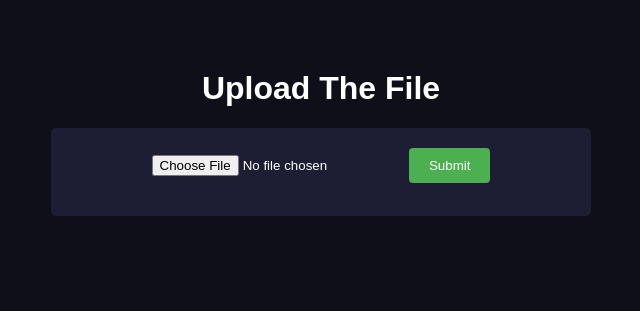
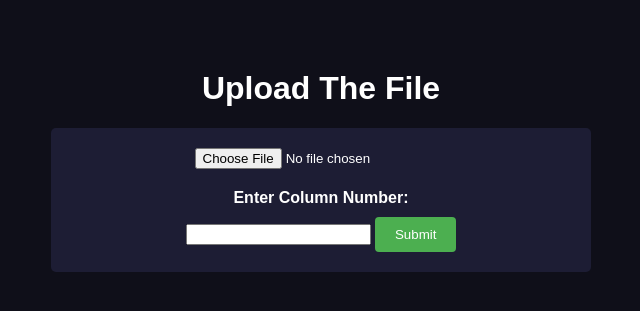
Before and after one commit to ShrutiSharma77/research-data-analyzer, a Flask app: page / in a window 1280 px wide. Shown: the part 98-409 px from the top of the page, without its empty margins (319-959 px from the left). Run offline with Flask 2, Linux system fonts and the light colour scheme.

Commit message:
added colum number selecter

```diff
--- a/app.py
+++ b/app.py
@@ -15,14 +15,18 @@ def home():
 @app.route('/process', methods=['POST'])
 def process():
     xlsx_file = request.files['file']
+    column_number = int(request.form['column'])
+
     if xlsx_file:
         df = pd.read_excel(xlsx_file)
-        column_values = df.to_numpy()
+        if column_number < 0 or column_number >= df.shape[1]:
+            return "Invalid column number."
+        selected_column = df.iloc[:, column_number]
 
         averages = []
 
-        for i in range(0, len(column_values) - 1, 2):
-            avg = (column_values[i] + column_values[i + 1]) / 2
+        for i in range(0, len(selected_column) - 1, 2):
+            avg = (selected_column[i] + selected_column[i + 1]) / 2
             averages.append(avg)
 
         avg_dia = np.array(averages)
@@ -37,7 +41,7 @@ def process():
 
         session['avg_dia'] = avg_dia.tolist()
 
-        return render_template('result.html', averages=average_values, avg_dia=avg_dia)
+        return render_template('result.html', selected_column=selected_column.tolist(), averages=average_values, avg_dia=avg_dia)
 
 
     return "No file uploaded."
@@ -80,7 +84,7 @@ def chart():
     return render_template('chart.html', x=x_new, y_new=y_new.tolist(), normalized_y=y.tolist(), range_value=range_value, max_value=max_value, total_grains=total_grains)
 
 @app.route('/print', methods=["POST"])
-def print():
+def print_results():
     avg_dia = np.array(session['avg_dia'])
     range_value = int(request.form['range'])
     total_grains = len(avg_dia)
--- a/templates/index.html
+++ b/templates/index.html
@@ -15,6 +15,8 @@
         <h1>Upload The File</h1>
         <form action="/process" method="post" enctype="multipart/form-data">
             <input type="file" name="file" id="file" required>
+            <label for="column">Enter Column Number:</label>
+            <input type="text" name="column" id="column" required>
             <input type="submit" value="Submit">
         </form>
     </div>
--- a/templates/result.html
+++ b/templates/result.html
@@ -24,7 +24,7 @@
             margin: 20px auto;
             max-width: 500px;
             padding: 20px;
-            background-color: #dcdce5;
+            background-color: #cacbcb;
             border-radius: 5px;
             text-align: center;
         }
```
